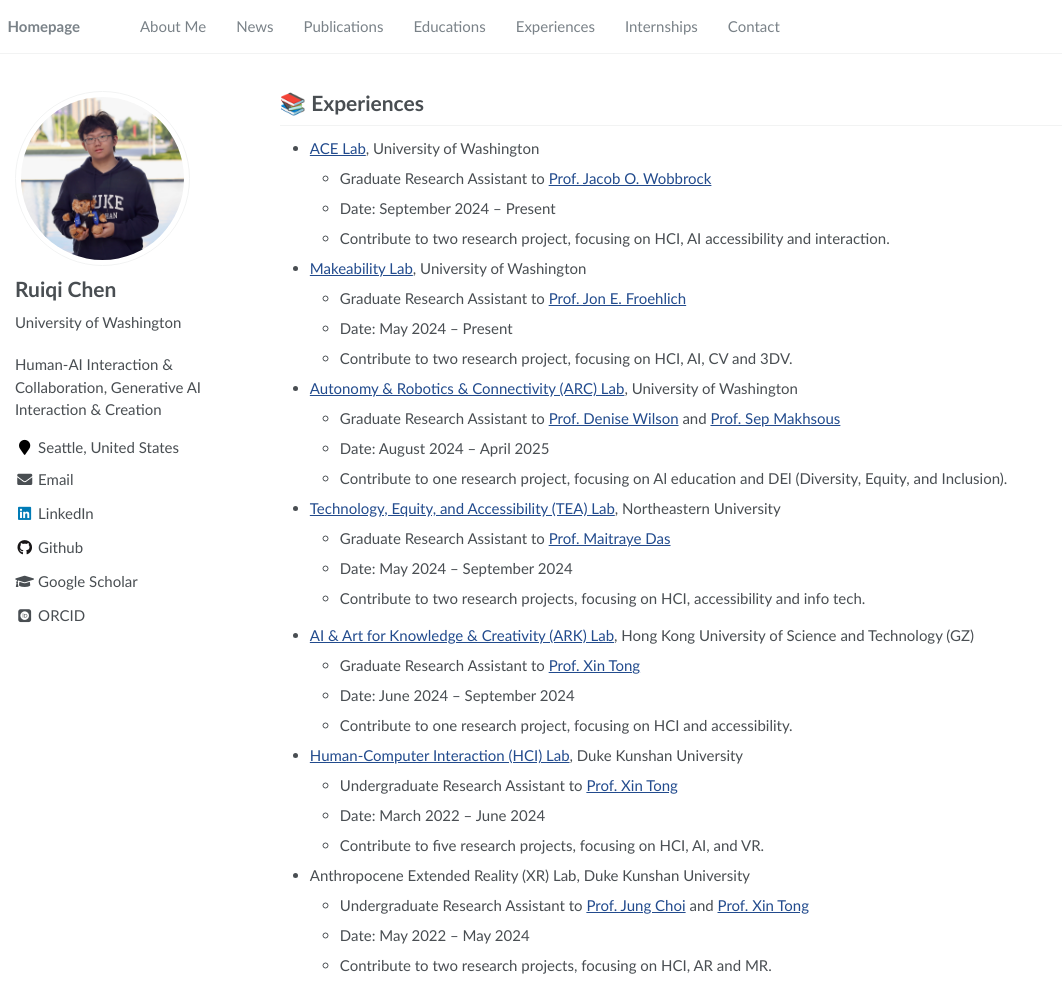
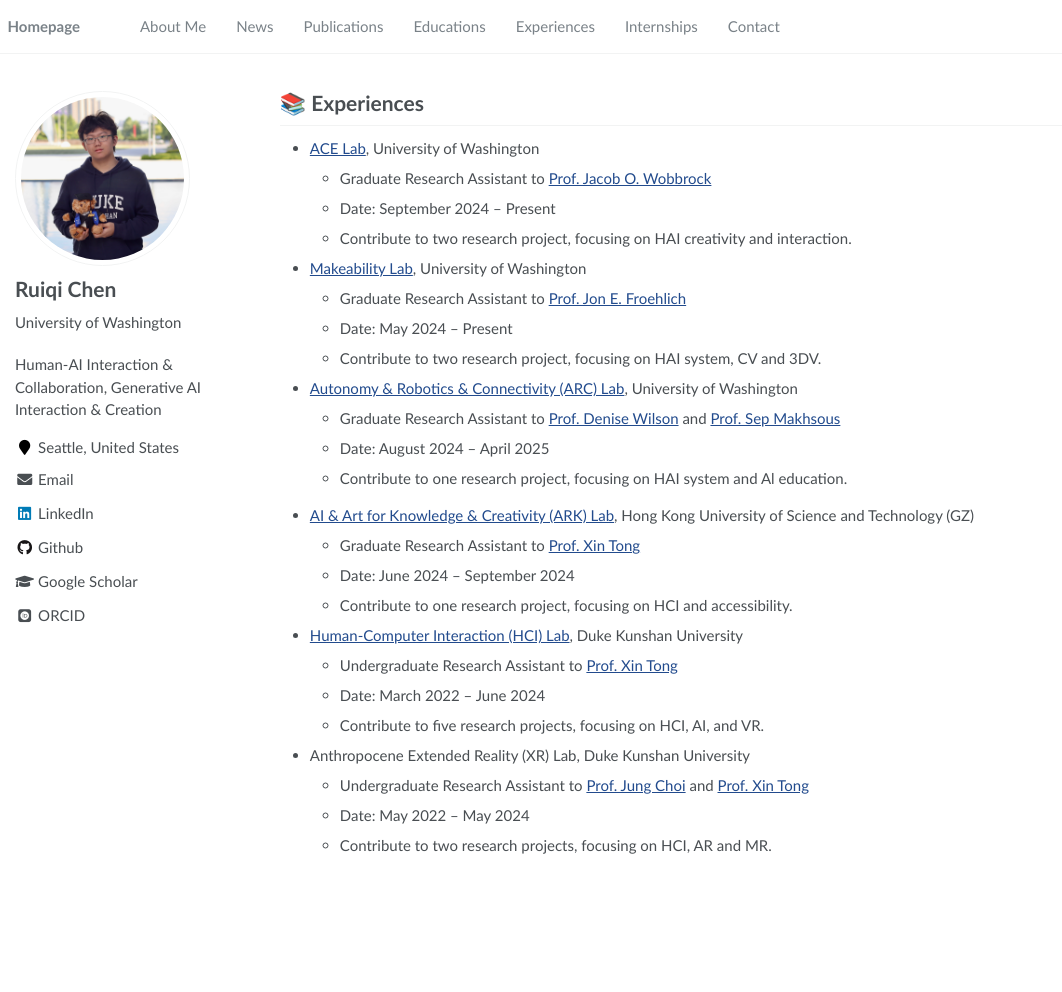
Before and after one commit to Ruiqi-Chen-0216/Ruiqi-Chen-0216.github.io, a Jekyll site: the page built from _pages/educations copy.md, in a window 1280 px wide and 992 px high. Shown: the whole window, without its empty margins (0-1062 px from the left). Built offline with Jekyll 4.4.1, drawn with Linux system fonts in a browser that asks for light colours; some web fonts are replaced.

Commit message:
Update educations copy.md

```diff
--- a/_pages/educations copy.md
+++ b/_pages/educations copy.md
@@ -11,23 +11,17 @@ layout: default
 * [ACE Lab](https://depts.washington.edu/acelab/index.html), University of Washington
   * Graduate Research Assistant to [Prof. Jacob O. Wobbrock](https://faculty.washington.edu/wobbrock/)
   * Date: September 2024 – Present
-  * Contribute to two research project, focusing on HCI, AI accessibility and interaction.
-
+  * Contribute to two research project, focusing on HAI creativity and interaction.
 
 * [Makeability Lab](https://makeabilitylab.cs.washington.edu/), University of Washington
   * Graduate Research Assistant to [Prof. Jon E. Froehlich](https://jonfroehlich.github.io/)
   * Date: May 2024 – Present
-  * Contribute to two research project, focusing on HCI, AI, CV and 3DV.
+  * Contribute to two research project, focusing on HAI system, CV and 3DV.
 
 * [Autonomy & Robotics & Connectivity (ARC) Lab](https://www.arcuw.org/), University of Washington
   * Graduate Research Assistant to [Prof. Denise Wilson](https://scholar.google.com/citations?user=X_Usi6kAAAAJ&hl=zh-CN&oi=ao) and [Prof. Sep Makhsous](https://people.ece.uw.edu/makhsous/)
   * Date: August 2024 – April 2025
-  * Contribute to one research project, focusing on Al education and DEl (Diversity, Equity, and Inclusion).
-
-* [Technology, Equity, and Accessibility (TEA) Lab](https://tealab.sites.northeastern.edu/), Northeastern University
-  * Graduate Research Assistant to [Prof. Maitraye Das](https://maitraye.github.io/)
-  * Date: May 2024 – September 2024
-  * Contribute to two research projects, focusing on HCI, accessibility and info tech.
+  * Contribute to one research project, focusing on HAI system and Al education.
 
 <!--* [Behavioral Enhancement and Adaptive Reality (BEAR) Lab](https://rochester-bear-lab.github.io/), University of Rochester
   * Graduate Research Assistant to [Prof. Yukang Yan](https://rochester-bear-lab.github.io/yukang)
@@ -40,10 +34,12 @@ layout: default
   * Date: June 2024 – September 2024
   * Contribute to one research project, focusing on HCI and accessibility.
 
-* [Human-Computer Interaction (HCI) Lab](https://dkuhcigroup.github.io/), Duke Kunshan University
+
+* [Human-Computer Interaction (HCI) Lab](https://arkxlab.github.io/), Duke Kunshan University
   * Undergraduate Research Assistant to [Prof. Xin Tong](https://scholar.google.com/citations?user=XIM08ZwAAAAJ&hl=zh-CN&oi=sra)
   * Date: March 2022 – June 2024
   * Contribute to five research projects, focusing on HCI, AI, and VR.
+
 
 * Anthropocene Extended Reality (XR) Lab, Duke Kunshan University
   * Undergraduate Research Assistant to [Prof. Jung Choi](https://jungchoi.org/) and [Prof. Xin Tong](https://scholar.google.com/citations?user=XIM08ZwAAAAJ&hl=zh-CN&oi=sra)
```
